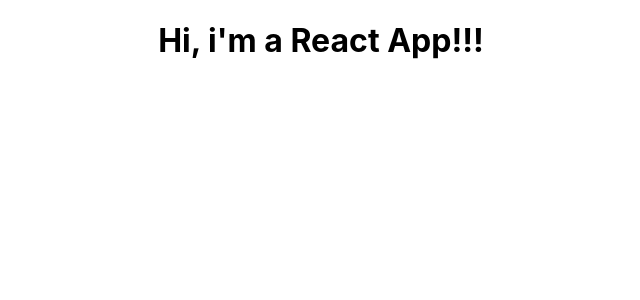
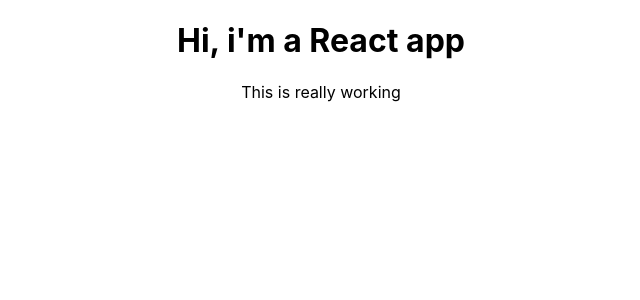
Before and after one commit to Skyentific/Udemy_React, a React (Create React App) app in the folder section_3/: page / in a window 1280 px wide. Shown: the top 300 px of the page, without its empty margins (319-959 px from the left). Built offline with nearby package versions, Linux system fonts and the light colour scheme.

Commit message:
JSX restrictions

```diff
--- a/section_3/src/App.js
+++ b/section_3/src/App.js
@@ -3,17 +3,14 @@
 
 class App extends Component {
   render() {
-    // return (
-    //   // The below is actually JSX and not HTML.  It's just made to look like HTML
-    //   <div className="App">
-    //     <h1>Hi, i'm a React app</h1>
-    //   </div>
-    // );
-
-    // This equivalent to the above.
-    return React.createElement('div', {className: 'App'},
-      React.createElement('h1', null,  'Hi, i\'m a React App!!!')
-    )
+    return (
+      // The below is actually JSX and not HTML.  It's just made to look like HTML
+      <div className="App">
+        <h1>Hi, i'm a React app</h1>
+        <p>This is really working</p>
+      </div>
+      // everything needs to be inside one root element (e.g. this div)
+    );
   }
 }
 
```
